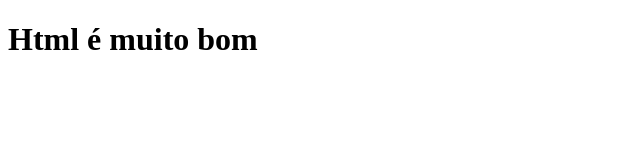
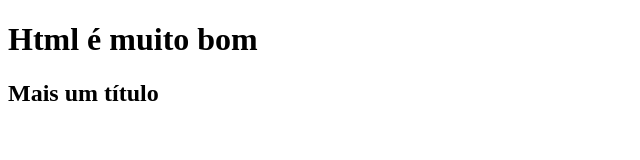
Before and after one commit to MatheusBirro/git_kenzie_aula, a plain HTML site: page index.html in a window 1280 px wide. Shown: the whole page, without its empty margins (0-640 px from the left). Drawn offline with Linux system fonts and the light colour scheme.

Commit message:
adição do h2

```diff
--- a/index.html
+++ b/index.html
@@ -8,5 +8,6 @@
 </head>
 <body>
     <h1>Html é muito bom</h1>
+    <h2>Mais um título</h2>
 </body>
 </html>
```
